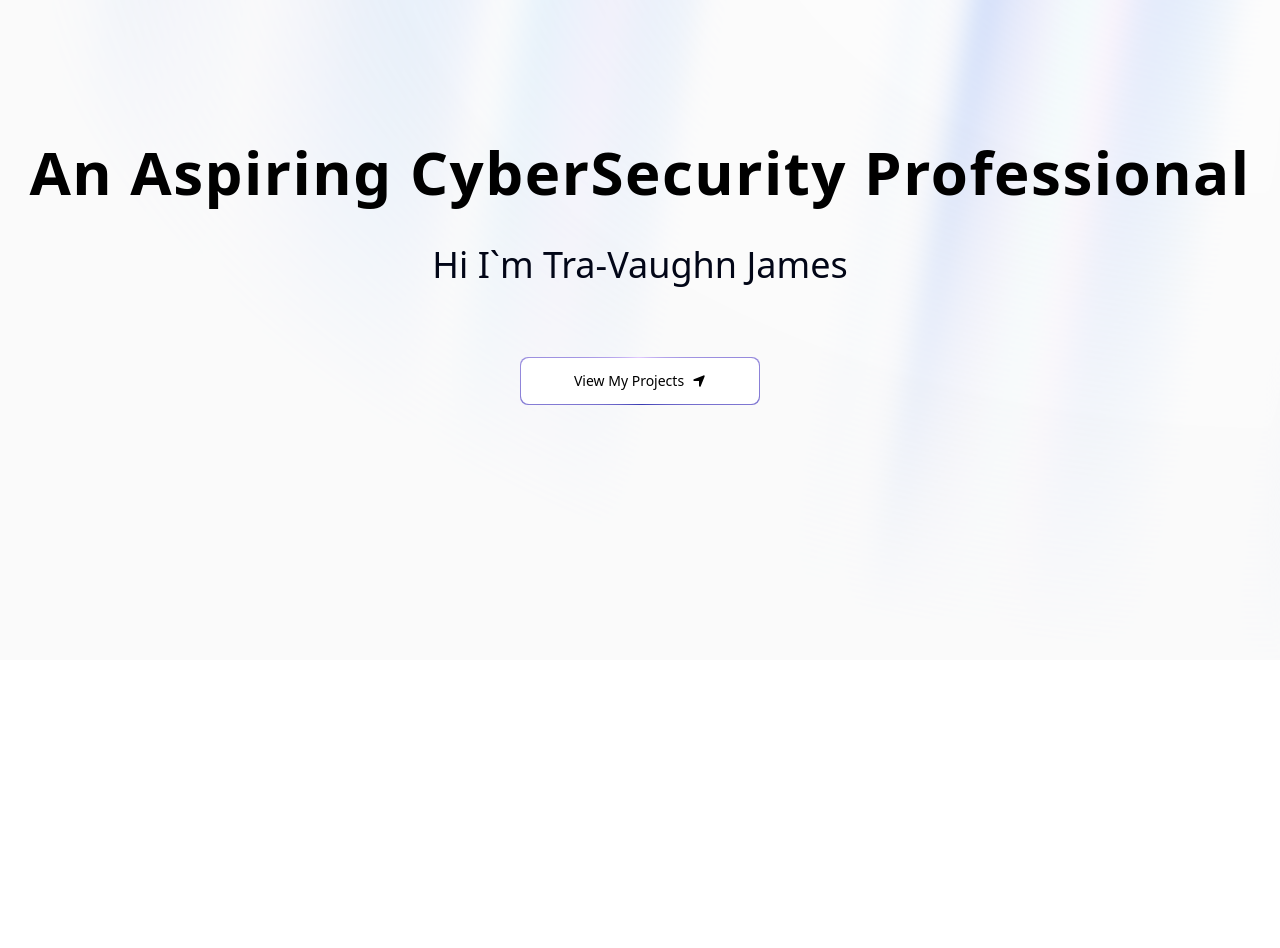
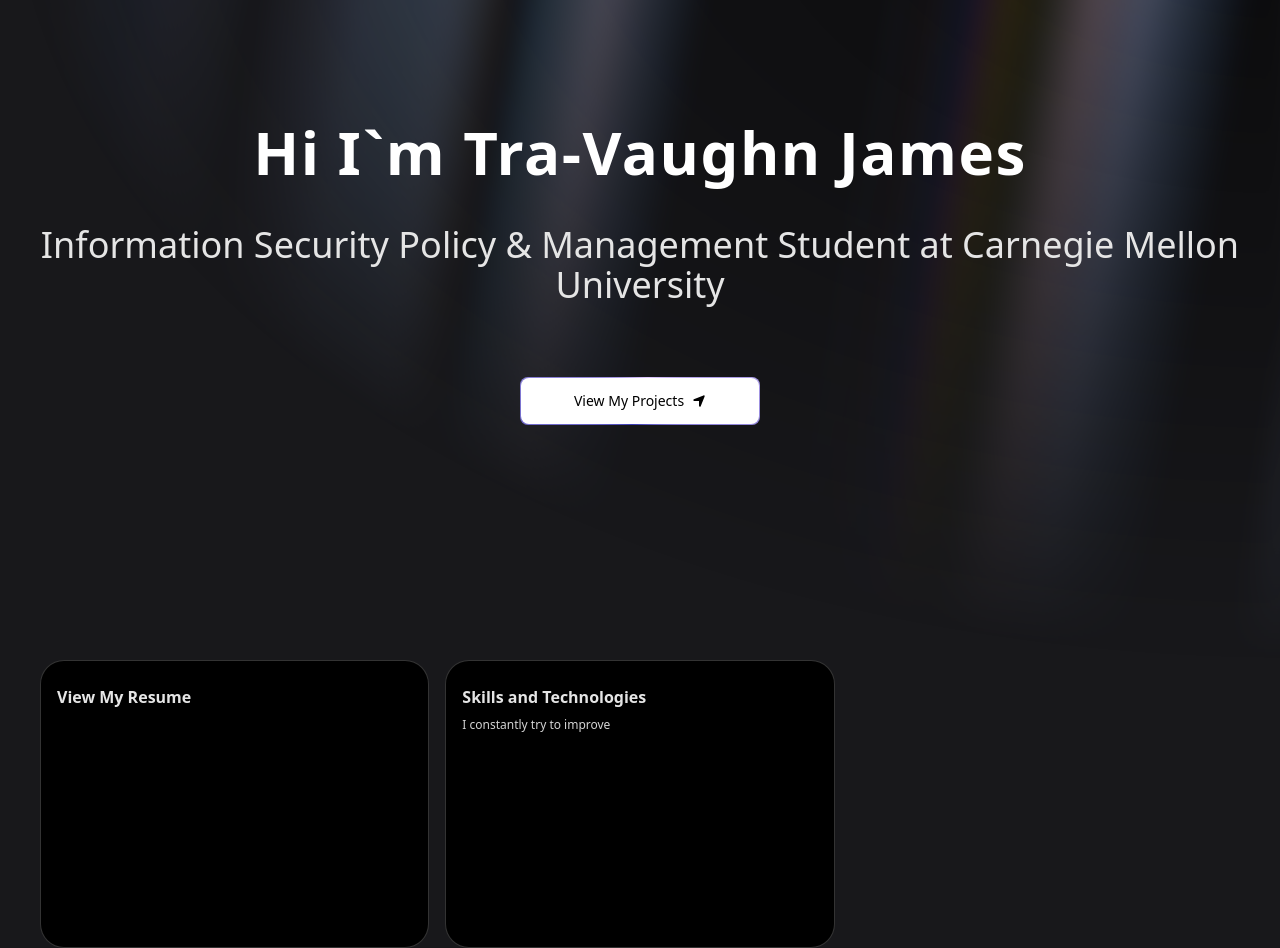
Before and after one commit to TrayJames/Travaughns-Portfolio, a React (Vite) app: page / in a window 1280 px wide. Shown: the part 140-1088 px from the top of the page. Before the commit the page ends 800 px from the top, so only its background shows below. Built offline with nearby package versions, Linux system fonts and the light colour scheme.

Commit message:
Began to add in bento box and changed background color

```diff
--- /dev/null
+++ b/components/Grid.jsx
@@ -0,0 +1,23 @@
+import React from 'react'
+import { BentoGrid, BentoGridItem } from './ui/BentoGrid'
+import { gridItems } from '../data'
+
+const Grid = () => {
+  return (
+    <section id="about">
+        <BentoGrid>
+            {gridItems.map
+            ((item) =>(
+                <BentoGridItem
+                    id={item.id}
+                    key={item.id}
+                    title={item.title}
+                    description={item.description}
+                />
+            ))}
+        </BentoGrid>
+    </section>
+  )
+}
+
+export default Grid
--- a/components/Hero.jsx
+++ b/components/Hero.jsx
@@ -21,13 +21,11 @@
       >
 				<TextGenerateEffect
 					className="text-[40px] lg:text-6xl md:text-7xl font-bold dark:text-white text-center"
-					words="An Aspiring CyberSecurity Professional"
+					words="Hi I`m  Tra-Vaughn James"
 				/>
-        {/* <div className="text-3xl md:text-7xl font-bold dark:text-white text-center">
-          Background lights are cool you know.
-        </div> */}
-        <div className="font-extralight text-base md:text-4xl dark:text-neutral-200 py-4">
-          Hi I`m  Tra-Vaughn James
+
+        <div className="md:text-center sm:text-center font-extralight text-base md:text-4xl dark:text-neutral-200 py-4">
+        Information Security Policy & Management Student at Carnegie Mellon University
         </div>
 
 				<a href="#projects">
--- /dev/null
+++ b/components/ui/BentoGrid.jsx
@@ -0,0 +1,46 @@
+import { cn } from "../../lib/utils";
+
+export const BentoGrid = ({
+  className,
+  children
+}) => {
+  return (
+    (<div
+      className={cn(
+        "grid md:auto-rows-[18rem] grid-cols-1 md:grid-cols-3 gap-4 max-w-7xl mx-auto ",
+        className
+      )}>
+      {children}
+    </div>)
+  );
+};
+
+export const BentoGridItem = ({
+  className,
+  title,
+  description,
+  header,
+  icon,
+  id,
+}) => {
+  return (
+    (<div
+      className={cn(
+        "row-span-1 relative rounded-3xl group/bento hover:shadow-xl transition duration-200 shadow-input dark:shadow-none p-4 dark:bg-black dark:border-white/[0.2] bg-white border border-transparent justify-between flex flex-col space-y-4",
+        className
+      )}>
+      {header}
+      <div className="group-hover/bento:translate-x-2 transition duration-200">
+        {icon}
+        <div
+          className="font-sans font-bold text-neutral-600 dark:text-neutral-200 mb-2 mt-2">
+          {title}
+        </div>
+        <div
+          className="font-sans font-normal text-neutral-600 text-xs dark:text-neutral-300">
+          {description}
+        </div>
+      </div>
+    </div>)
+  );
+};
--- /dev/null
+++ b/data/index.ts
@@ -0,0 +1,81 @@
+export const navItems = [
+  { name: "About", link: "#about" },
+  { name: "Projects", link: "#projects" },
+  { name: "Testimonials", link: "#testimonials" },
+  { name: "Contact", link: "#contact" },
+];
+
+export const gridItems = [
+  {
+    id: 1,
+    title: "View My Resume",
+    description: "",
+    className: "lg:col-span-3 md:col-span-6 md:row-span-4 lg:min-h-[60vh]",
+    imgClassName: "w-full h-full",
+    titleClassName: "justify-end",
+    img: "/b1.svg",
+    spareImg: "",
+  },
+  {
+    id: 2,
+    title: "Skills and Technologies",
+    description: "I constantly try to improve",
+    className: "lg:col-span-2 md:col-span-3 md:row-span-2",
+    imgClassName: "",
+    titleClassName: "justify-center",
+    img: "",
+    spareImg: "",
+  },
+];
+
+export const projects = [
+  {
+    id: 1,
+    title: "SOAR Automation",
+    des: "Project utilized SOAR platform Shuffle to Automate Incident Response",
+    img: "/p1.svg",
+    iconLists: ["/re.svg", "/tail.svg", "/ts.svg", "/three.svg", "/fm.svg"],
+    link: "https://github.com/TrayJames/SOAR-Automation-Project",
+  },
+  {
+    id: 2,
+    title: "OWASP Web Goat",
+    des: "Excercised application security tools and common application vulnerabilities",
+    img: "/p2.svg",
+    iconLists: ["/next.svg", "/tail.svg", "/ts.svg", "/stream.svg", "/c.svg"],
+    link: "https://github.com/adrianhajdin/zoom-clone",
+  },
+  {
+    id: 3,
+    title: "Chef Claud",
+    des: "A REAL Software-as-a-Service app with AI features and a payments and credits system using the latest tech stack.",
+    img: "/p3.svg",
+    iconLists: ["/re.svg", "/tail.svg", "/ts.svg", "/three.svg", "/c.svg"],
+    link: "https://github.com/adrianhajdin/ai_saas_app",
+  },
+  {
+    id: 4,
+    title: "Animated Apple Iphone 3D Website",
+    des: "Recreated the Apple iPhone 15 Pro website, combining GSAP animations and Three.js 3D effects..",
+    img: "/p4.svg",
+    iconLists: ["/next.svg", "/tail.svg", "/ts.svg", "/three.svg", "/gsap.svg"],
+    link: "https://github.com/adrianhajdin/iphone",
+  },
+];
+
+
+
+export const socialMedia = [
+  {
+    id: 1,
+    img: "/git.svg",
+  },
+  {
+    id: 2,
+    img: "/twit.svg",
+  },
+  {
+    id: 3,
+    img: "/link.svg",
+  },
+];
--- a/src/App.jsx
+++ b/src/App.jsx
@@ -5,12 +5,18 @@
 import { ThemeProvider } from "../components/theme-provider"
 
 import Hero from '../components/Hero'
+import Grid from '../components/Grid';
 
 
 function App() {
   return (
-     <ThemeProvider defaultTheme="white" storageKey="vite-ui-theme">
-        <Hero/>
+     <ThemeProvider defaultTheme="dark" storageKey="vite-ui-theme">
+        <Hero />
+        <main className="relative bg-zinc-50 dark:bg-zinc-900 flex justify-center items-center flex-col overflow-hidden mx-auto sm:px-10 px-5">
+          <div className="max-w-7xl w-full">
+            <Grid />
+          </div>
+        </main>
     </ThemeProvider>
   )
 }
--- a/src/provider.tsx
+++ /dev/null
@@ -1,11 +0,0 @@
-"use client"
-
-import * as React from "react"
-import { ThemeProvider as NextThemesProvider } from "next-themes"
-
-export function ThemeProvider({
-  children,
-  ...props
-}: React.ComponentProps<typeof NextThemesProvider>) {
-  return <NextThemesProvider {...props}>{children}</NextThemesProvider>
-}
```
